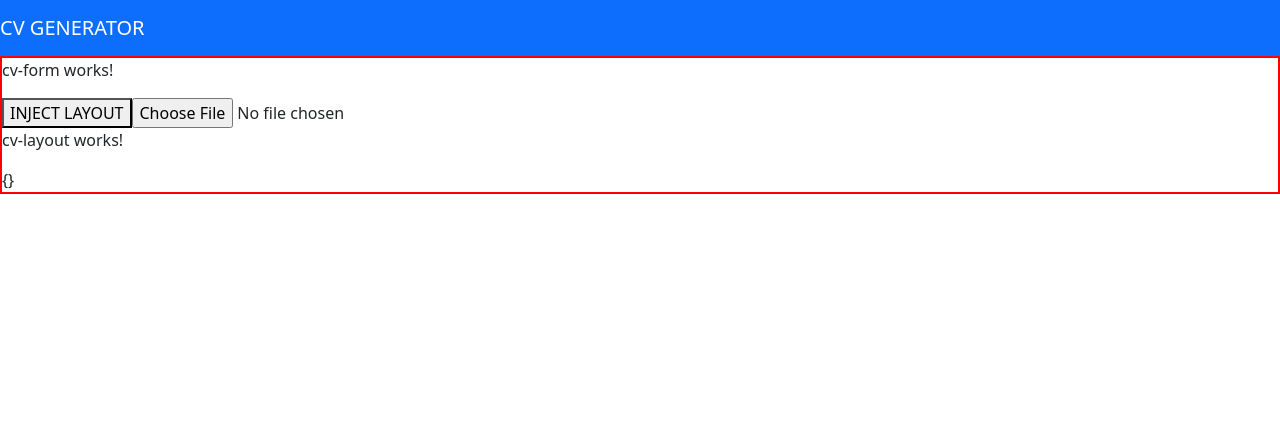
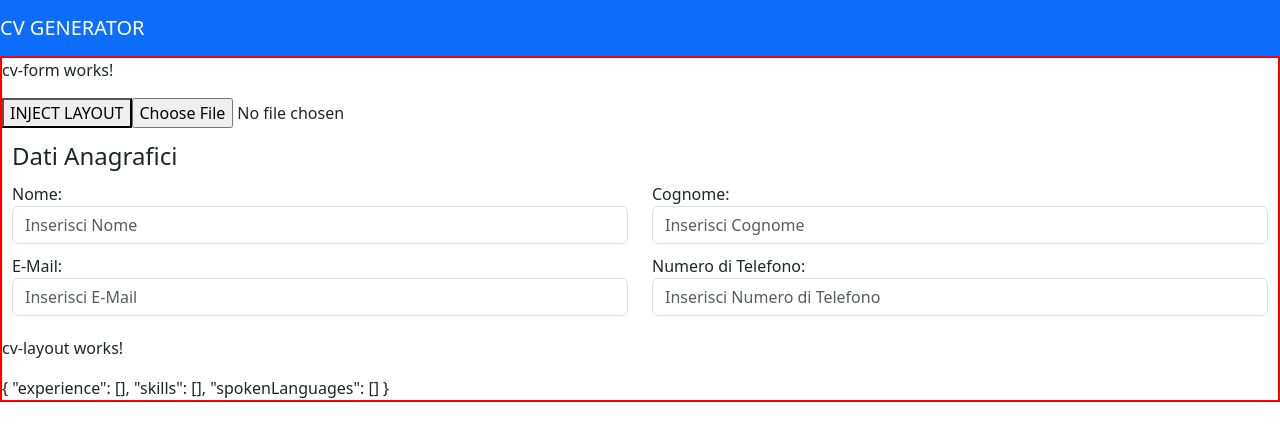
Before and after one commit to davenar/cv-generator, an Angular app: page /home in a window 1280 px wide. Shown: the top 440 px of the page. Built offline with nearby package versions, Linux system fonts and the light colour scheme.

Commit message:
form template

```diff
--- a/src/app/components/cv-form/cv-form.component.css
+++ b/src/app/components/cv-form/cv-form.component.css
@@ -0,0 +1,7 @@
+fieldset {
+  padding: 10px;
+}
+
+fieldset .row {
+  margin-bottom: 10px;
+}
--- a/src/app/components/cv-form/cv-form.component.html
+++ b/src/app/components/cv-form/cv-form.component.html
@@ -7,4 +7,54 @@
 <!-- <img *ngIf="selectedImage" [src]="getObjectURL(selectedImage)">
 <p>{{selectedImage?.name}}</p> -->
 
+
+
+<fieldset>
+  <legend>Dati Anagrafici</legend>
+  <div class="row">
+    <div class="col-6">
+      <div class="form-group">
+        <label for="firstName">Nome:</label>
+        <input [(ngModel)]="cv.firstName" type="text" class="form-control" id="firstName" placeholder="Inserisci Nome">
+      </div>
+    </div>
+    <div class="col-6">
+      <div class="form-group">
+        <label for="lastName">Cognome:</label>
+        <input [(ngModel)]="cv.lastName" type="text" class="form-control" id="lastName" placeholder="Inserisci Cognome">
+      </div>
+    </div>
+  </div>
+  <div class="row">
+    <div class="col-6">
+      <div class="form-group">
+        <label for="email">E-Mail:</label>
+        <input [(ngModel)]="cv.email" type="email" class="form-control" id="email" placeholder="Inserisci E-Mail">
+      </div>
+    </div>
+    <div class="col-6">
+      <div class="form-group">
+        <label for="phoneNumber">Numero di Telefono:</label>
+        <input [(ngModel)]="cv.phoneNumber" type="tel" class="form-control" id="phone" placeholder="Inserisci Numero di Telefono">
+      </div>
+    </div>
+  </div>
+</fieldset>
+
+
+
+
+<div class="row">
+  <div class="col-6">
+
+  </div>
+  <div class="col-6">
+
+  </div>
+</div>
+
+
+
+
+
 <app-cv-layout [datasource]="cv"></app-cv-layout>
--- a/src/app/components/cv-form/cv-form.component.ts
+++ b/src/app/components/cv-form/cv-form.component.ts
@@ -7,13 +7,16 @@ import { CVModel } from 'src/app/contracts/cv-model';
   styleUrls: ['./cv-form.component.css']
 })
 export class CvFormComponent implements OnInit {
-  cv: CVModel = {};
+  cv: CVModel = {
+    experience: [],
+    skills: [],
+    spokenLanguages: []
+  };
 
   constructor() { }
 
 
   ngOnInit(): void {
-    console.log(this.cv);
   }
 
   onImageSelected(event: any) {
@@ -21,10 +24,10 @@ export class CvFormComponent implements OnInit {
     if (file) {
       const allowedTypes = ['image/jpeg', 'image/png'];
       if (allowedTypes.includes(file.type)) {
-          const imageFile: File = event.target.files[0];
-          const imgUrl = this.getObjectURL(imageFile);
-          console.log(imgUrl);
-          this.cv.photo = imgUrl;
+        const imageFile: File = event.target.files[0];
+        const imgUrl = this.getObjectURL(imageFile);
+        console.log(imgUrl);
+        this.cv.photo = imgUrl;
       }
       else {
         // Tipo di file non valido, mostra un messaggio all'utente.
@@ -38,8 +41,8 @@ export class CvFormComponent implements OnInit {
   }
 
 
-  setCvDatasource(){
-this.cv.email = "pippo"
+  setCvDatasource() {
+    this.cv.email = "pippo"
   }
 
   // ngOnDestroy() {
--- a/src/app/components/cv-layout/cv-layout.component.html
+++ b/src/app/components/cv-layout/cv-layout.component.html
@@ -1,4 +1,5 @@
 <p>cv-layout works!</p>
+
 
 <div>{{(printJSON(datasource))}}</div>
 
```
Also changed, not shown: src/app/app.module.ts (+7 -3 lines), src/app/components/cv-layout/cv-layout.component.ts (+5 -6 lines), src/app/contracts/cv-model.ts (+12 -11 lines).
